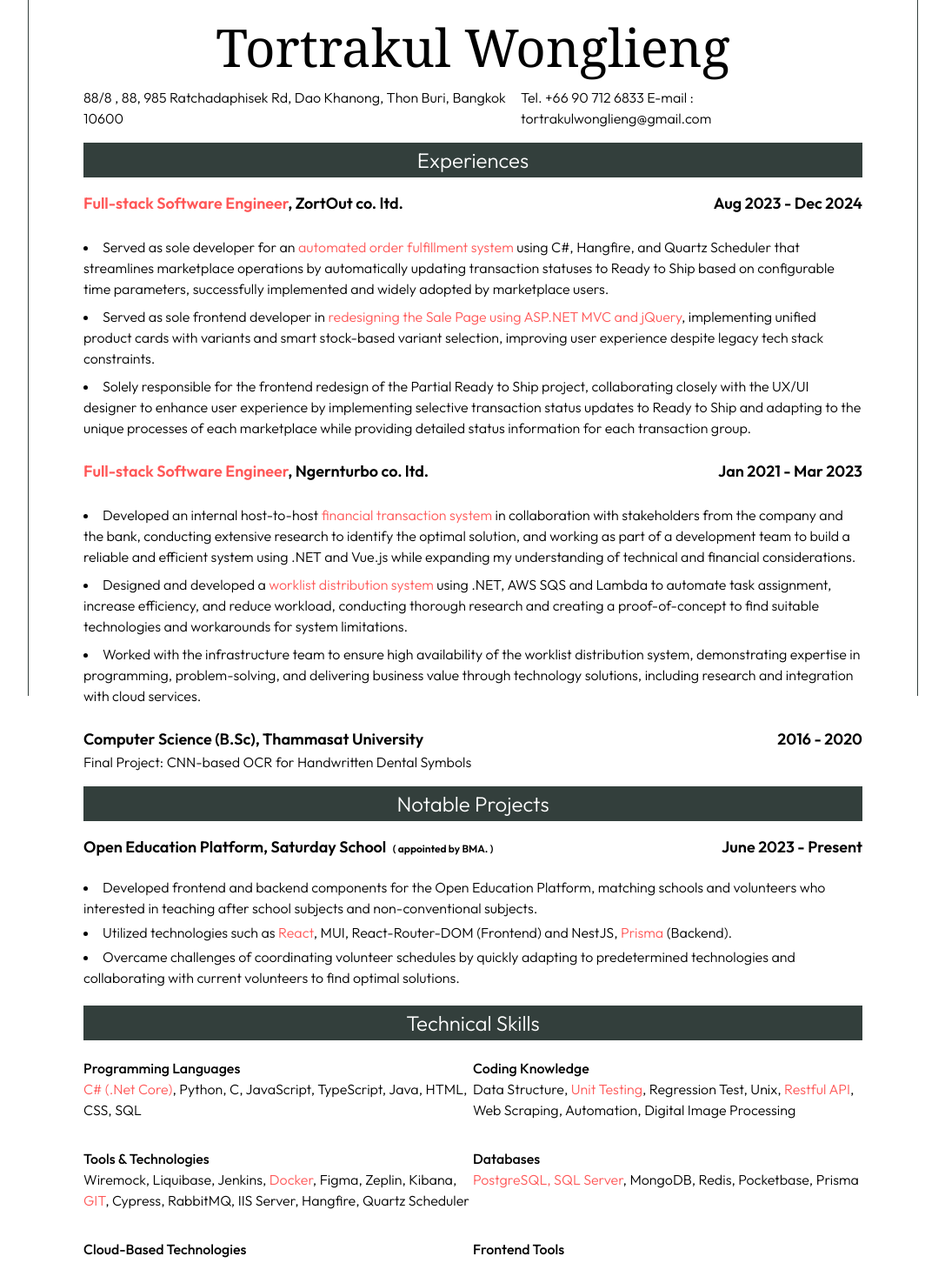
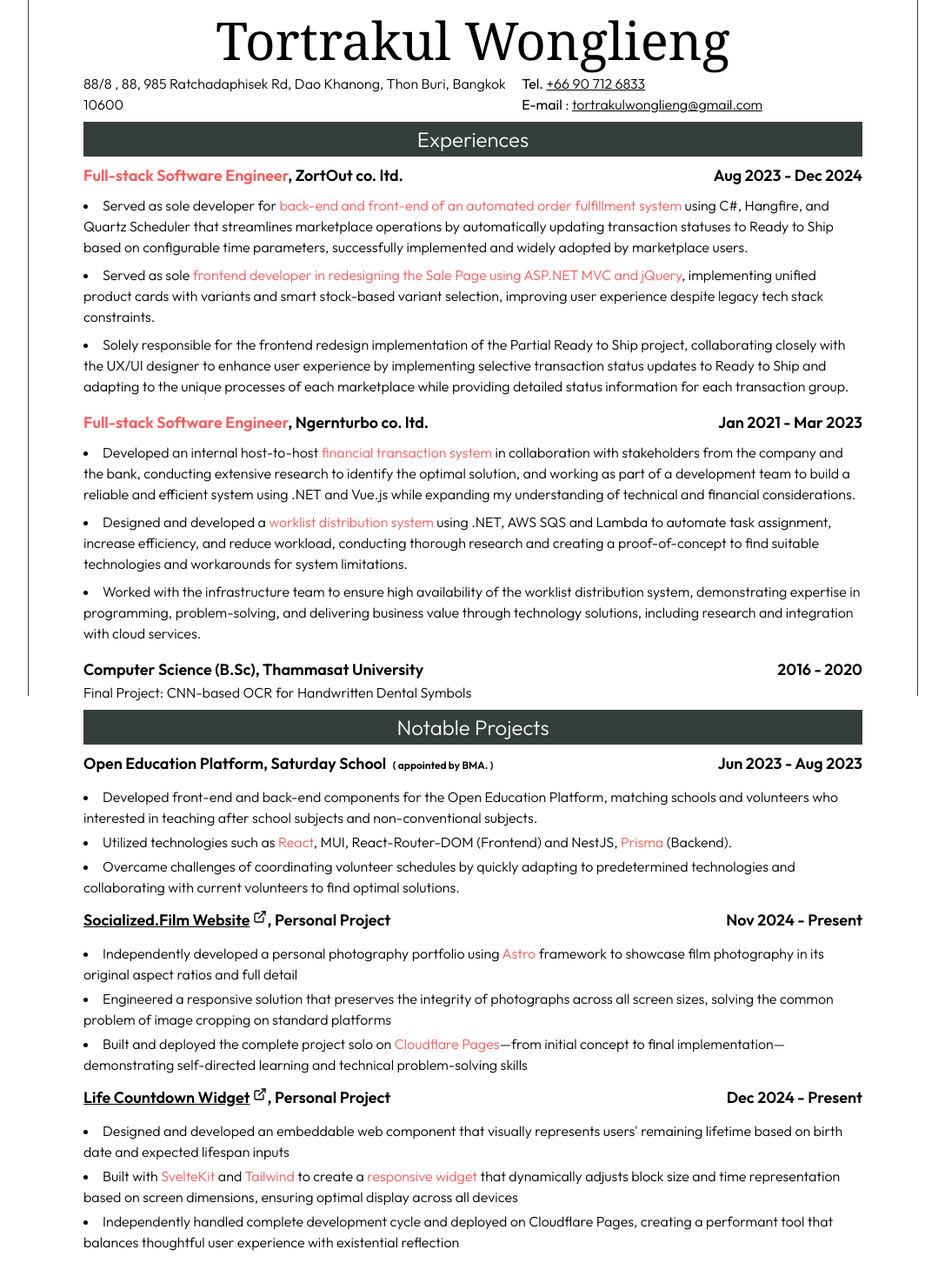
Before and after one commit to tortrakul-won/portfolio-portal, a Next.js app: page /online-portfolio in a window 1280 px wide. Shown: the top 1452 px of the page at 87% size, without its empty margins (96-1183 px from the left). Built offline with nearby package versions, Linux system fonts and the light colour scheme.

Commit message:
update portfolio

```diff
--- a/src/app/online-portfolio/_components/Experiences.tsx
+++ b/src/app/online-portfolio/_components/Experiences.tsx
@@ -11,20 +11,20 @@
         </span>
         <span className="w-1/3 text-[12px] lg:text-lg text-end">Aug 2023 - Dec 2024</span>
       </h3>
-      <ul className="list-disc list-inside [&>*]:my-2">
+      <ul className="list-disc list-inside [&>*]:mb-2">
         <li>
-          Served as sole developer for an <HL>automated order fulfillment system</HL> using C#, Hangfire, and Quartz Scheduler that streamlines
-          marketplace operations by automatically updating transaction statuses to {"Ready to Ship"} based on configurable time parameters,
-          successfully implemented and widely adopted by marketplace users.
+          Served as sole developer for <HL>back-end and front-end of an automated order fulfillment system</HL> using C#, Hangfire, and Quartz
+          Scheduler that streamlines marketplace operations by automatically updating transaction statuses to {"Ready to Ship"} based on configurable
+          time parameters, successfully implemented and widely adopted by marketplace users.
         </li>
         <li>
-          Served as sole frontend developer in <HL>redesigning the Sale Page using ASP.NET MVC and jQuery</HL>, implementing unified product cards
+          Served as sole <HL>frontend developer in redesigning the Sale Page using ASP.NET MVC and jQuery</HL>, implementing unified product cards
           with variants and smart stock-based variant selection, improving user experience despite legacy tech stack constraints.
         </li>
         <li>
-          Solely responsible for the frontend redesign of the {"Partial Ready to Ship"} project, collaborating closely with the UX/UI designer to
-          enhance user experience by implementing selective transaction status updates to {"Ready to Ship"} and adapting to the unique processes of
-          each marketplace while providing detailed status information for each transaction group.
+          Solely responsible for the frontend redesign implementation of the {"Partial Ready to Ship"} project, collaborating closely with the UX/UI
+          designer to enhance user experience by implementing selective transaction status updates to {"Ready to Ship"} and adapting to the unique
+          processes of each marketplace while providing detailed status information for each transaction group.
         </li>
       </ul>
       <h3 className="flex justify-between w-full text-sm lg:text-lg font-semibold">
@@ -33,7 +33,7 @@
         </span>
         <span className="w-1/3 text-[12px] lg:text-lg text-end">Jan 2021 - Mar 2023</span>
       </h3>
-      <ul className="list-disc list-inside [&>*]:my-2">
+      <ul className="list-disc list-inside [&>*]:mb-2">
         <li>
           Developed an internal host-to-host <HL>financial transaction system</HL> in collaboration with stakeholders from the company and the bank,
           conducting extensive research to identify the optimal solution, and working as part of a development team to build a reliable and efficient
--- a/src/app/online-portfolio/_components/NotableProjects.tsx
+++ b/src/app/online-portfolio/_components/NotableProjects.tsx
@@ -9,12 +9,12 @@
         <span className="w-2/3">
           Open Education Platform, Saturday School <span className="text-xs ml-1">{"( appointed by BMA. )"}</span>
         </span>
-        <span className="w-1/3 text-[12px] lg:text-lg text-end">June 2023 - Present</span>
+        <span className="w-1/3 text-[12px] lg:text-lg text-end">Jun 2023 - Aug 2023</span>
       </h3>
       <ul className="list-disc list-inside [&>*]:my-1">
         <li>
-          Developed frontend and backend components for the Open Education Platform, matching schools and volunteers who interested in teaching after
-          school subjects and non-conventional subjects.
+          Developed front-end and back-end components for the Open Education Platform, matching schools and volunteers who interested in teaching
+          after school subjects and non-conventional subjects.
         </li>
         <li>
           Utilized technologies such as <HL>React</HL>, MUI, React-Router-DOM (Frontend) and NestJS, <HL>Prisma</HL> (Backend).
@@ -24,6 +24,58 @@
           volunteers to find optimal solutions.
         </li>
       </ul>
+      <h3 className="flex justify-between w-full text-sm lg:text-lg font-semibold">
+        <span className="w-2/3">
+          <a target="_blank" href="https://socialized-film.pages.dev/">
+            <span className="underline">Socialized.Film Website</span>
+            <sup className="ml-1">
+              <img className="inline h-4" src="/svg/external-link.svg" alt="external link icon"></img>
+            </sup>
+          </a>
+          , Personal Project
+        </span>
+        <span className="w-1/3 text-[12px] lg:text-lg text-end">Nov 2024 - Present</span>
+      </h3>
+      <ul className="list-disc list-inside [&>*]:my-1">
+        <li>
+          Independently developed a personal photography portfolio using <HL>Astro</HL> framework to showcase film photography in its original aspect
+          ratios and full detail
+        </li>
+        <li>
+          Engineered a responsive solution that preserves the integrity of photographs across all screen sizes, solving the common problem of image
+          cropping on standard platforms
+        </li>
+        <li>
+          Built and deployed the complete project solo on <HL>Cloudflare Pages</HL>—from initial concept to final implementation—demonstrating
+          self-directed learning and technical problem-solving skills
+        </li>
+      </ul>
+      <h3 className="flex justify-between w-full text-sm lg:text-lg font-semibold">
+        <span className="w-2/3">
+          <a target="_blank" href="https://life-countdown-th.pages.dev/">
+            <span className="underline">Life Countdown Widget</span>
+            <sup className="ml-1">
+              <img className="inline h-4" src="/svg/external-link.svg" alt="external link icon"></img>
+            </sup>
+          </a>
+          , Personal Project
+        </span>
+        <span className="w-1/3 text-[12px] lg:text-lg text-end">Dec 2024 - Present</span>
+      </h3>
+      <ul className="list-disc list-inside [&>*]:my-1">
+        <li>
+          Designed and developed an embeddable web component that visually represents {"users'"} remaining lifetime based on birth date and expected
+          lifespan inputs
+        </li>
+        <li>
+          Built with <HL>SvelteKit</HL> and <HL>Tailwind</HL> to create a <HL>responsive widget</HL> that dynamically adjusts block size and time
+          representation based on screen dimensions, ensuring optimal display across all devices
+        </li>
+        <li>
+          Independently handled complete development cycle and deployed on Cloudflare Pages, creating a performant tool that balances thoughtful user
+          experience with existential reflection
+        </li>
+      </ul>
     </>
   );
 }
--- a/src/app/online-portfolio/_components/Skills.tsx
+++ b/src/app/online-portfolio/_components/Skills.tsx
@@ -11,7 +11,7 @@
           <HL>English : Fluent TU-GET (860/1000), IETLS (7.5/9)</HL>
         </li>
         <li>German : Basic</li>
-        <li>MS Office Adobe Photoshop, Lightroom, Canva, GSuite</li>
+        <li>MS Office Adobe Photoshop, Lightroom, Canva, GSuite, Stable Diffusion</li>
       </ul>
     </section>
   );
--- a/src/app/online-portfolio/page.tsx
+++ b/src/app/online-portfolio/page.tsx
@@ -3,17 +3,36 @@
 import Skills from "./_components/Skills";
 import TechnicalSkills from "./_components/TechnicalSkills";
 import styles from "@/css/Animation.module.css";
+import Head from "next/head";
+
+export const metadata = {
+  title: "trtrkl's online portfolio",
+};
 
 export default function OnlinePortfolio() {
   return (
     <main className="flex justify-center py-4 font-light">
       <div className={`invisible lg:visible fixed h-full w-[1px] bg-charcoal bottom-0 left-[10vw] ${styles["left-slide-anim"]}`}></div>
       <div className={`invisible lg:visible fixed h-full w-[1px] bg-charcoal bottom-0 right-[10vw] ${styles["right-slide-anim"]}`}></div>
-      <section id="header" className="flex justify-center flex-col items-center [&>*]:my-2 w-[90vw] lg:w-[70vw] text-xs lg:text-base">
+      <section id="header" className="flex justify-center flex-col items-center [&>*]:mb-2 w-[90vw] lg:w-[70vw] text-xs lg:text-base">
         <h1 className="text-5xl lg:text-6xl font-serif text-center">Tortrakul Wonglieng</h1>
         <span className=" flex justify-center flex-col gap-1 lg:flex-row items-start lg:items-center lg:text-base text-xs">
           <span>88/8 , 88, 985 Ratchadaphisek Rd, Dao Khanong, Thon Buri, Bangkok 10600</span>
-          <span> Tel. +66 90 712 6833 E-mail : tortrakulwonglieng@gmail.com</span>
+          <span>
+            {" "}
+            <span className="inline-block ml-2">
+              <b>Tel.</b>{" "}
+              <a className="underline" href="tel:+66907126833">
+                +66 90 712 6833
+              </a>{" "}
+            </span>
+            <span className="inline-block ml-2">
+              <b>E-mail</b> :{" "}
+              <a className="underline" href="mailto:tortrakulwonglieng@gmail.com">
+                tortrakulwonglieng@gmail.com
+              </a>
+            </span>
+          </span>
         </span>
         <Experiences />
         <NotableProjects />
--- a/src/app/page.tsx
+++ b/src/app/page.tsx
@@ -12,7 +12,7 @@
   return (
     <main className="flex w-[100dvw] h-[100dvh] items-start p-12 md:p-24 gap-8 text-xs lg:text-base">
       <section id="left-pane" className="md:w-1/2">
-        <div className="[&>*]:my-2 mb-6">
+        <div className="[&>*]:mb-2 mb-6">
           <span className="text-lg md:text-2xl">Hello, my name is</span>
           <h1 className="md:text-6xl text-4xl ">Tortrakul Wonglieng</h1>
           <span className="text-2xl flex gap-1 justify-start">
```
Also changed, not shown: public/svg/external-link.svg (added), 1 other file (tests, documents, lock files or other folders).
